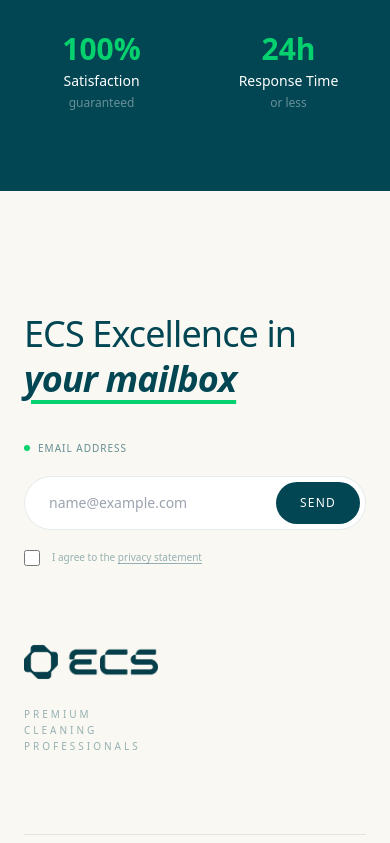
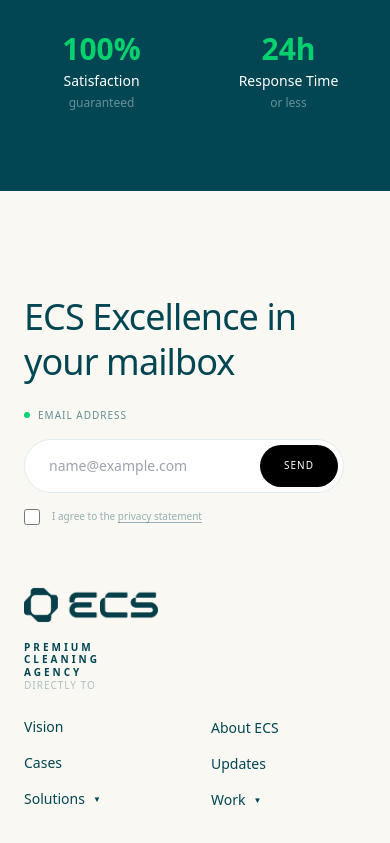
Before and after one commit to renatoquerales28-byte/extreme-cleaning-next, a Next.js app: page / in a window 390 px wide. Shown: the part 3895-4738 px from the top of the page. Built offline with nearby package versions, Linux system fonts and the light colour scheme.

Commit message:
UI: Replicate reference footer perfectly into a single h-screen viewport

```diff
--- a/src/components/landing/FooterSection.tsx
+++ b/src/components/landing/FooterSection.tsx
@@ -7,31 +7,30 @@ import { Instagram, Facebook, Linkedin, Twitter, ArrowRight } from "lucide-react
 
 export default function FooterSection() {
     return (
-        <footer className="w-full bg-[#F9F8F2] text-[#024653] py-20 lg:py-32 relative z-[100]">
-            <div className="max-w-[1700px] w-full mx-auto px-6 lg:px-10">
+        <footer className="w-full bg-[#F9F8F2] text-[#024653] h-screen min-h-[700px] flex flex-col justify-center snap-start relative z-10 overflow-hidden">
+            <div className="max-w-[1700px] w-full mx-auto px-6 lg:px-10 flex flex-col justify-between h-[85%] lg:h-[75%]">
 
-                {/* TOP SECTION: Newsletter & Large Logo */}
-                <div className="grid grid-cols-1 lg:grid-cols-2 gap-12 mb-20 items-start">
-
+                {/* --- TOP ROW --- */}
+                <div className="flex flex-col lg:flex-row justify-between items-start gap-12 lg:gap-0">
                     {/* Newsletter Side */}
-                    <div className="space-y-10">
+                    <div className="space-y-6 max-w-xl">
                         <h2 className="text-4xl lg:text-5xl font-light leading-tight tracking-tight">
                             ECS Excellence in <br />
-                            <span className="font-black italic underline decoration-[#05D16E] decoration-4 underline-offset-8">your mailbox</span>
+                            your mailbox
                         </h2>
 
-                        <div className="space-y-5">
+                        <div className="space-y-4">
                             <div className="flex items-center gap-2 text-[10px] font-normal uppercase tracking-widest text-[#024653]/60">
                                 <div className="w-1.5 h-1.5 rounded-full bg-[#05D16E]" />
                                 Email address
                             </div>
-                            <div className="relative group max-w-md">
+                            <div className="relative group w-[320px] md:w-[400px]">
                                 <input
                                     type="email"
                                     placeholder="name@example.com"
                                     className="w-full bg-white border border-[#024653]/10 px-6 py-4 rounded-full text-sm focus:outline-none focus:ring-2 focus:ring-[#05D16E]/20 transition-all font-normal text-[#024653]"
                                 />
-                                <button className="absolute right-1.5 top-1.5 bottom-1.5 px-6 bg-[#024653] text-white rounded-full text-xs font-medium uppercase tracking-widest hover:bg-[#0E6168] transition-all">
+                                <button className="absolute right-1.5 top-1.5 bottom-1.5 px-6 bg-black text-white rounded-full text-[10px] font-medium uppercase tracking-widest hover:bg-[#024653] transition-all">
                                     Send
                                 </button>
                             </div>
@@ -44,8 +43,8 @@ export default function FooterSection() {
                         </div>
                     </div>
 
-                    {/* Logo Side */}
-                    <div className="flex flex-col items-start lg:items-end lg:text-right space-y-3 pt-4">
+                    {/* Big Agency Logo Style */}
+                    <div className="flex flex-col items-start lg:items-end lg:text-right space-y-1">
                         <div className="relative h-16 w-48 md:w-64">
                             <Image
                                 src="/brand/logo-full.png"
@@ -57,92 +56,96 @@ export default function FooterSection() {
                                 }}
                             />
                         </div>
-                        <p className="text-[10px] font-normal uppercase tracking-[0.3em] text-[#024653]/40 leading-relaxed">
-                            Premium <br /> Cleaning <br /> Professionals
+                        <p className="text-[10px] font-black uppercase tracking-[0.3em] text-[#024653] leading-tight">
+                            PREMIUM <br /> CLEANING <br /> AGENCY
                         </p>
                     </div>
                 </div>
 
-                {/* MIDDLE SECTION: Links & Contact */}
-                <div className="border-t border-[#024653]/10 pt-16 pb-16">
-                    <div className="grid grid-cols-1 md:grid-cols-2 lg:grid-cols-4 gap-12 lg:gap-8">
+                {/* --- SEPARATOR LINE --- */}
+                <div className="w-full h-px bg-[#024653]/10" />
 
-                        {/* Nav Links Column */}
-                        <div className="md:col-span-2 grid grid-cols-2 gap-4">
+                {/* --- MIDDLE ROW --- */}
+                <div className="grid grid-cols-1 lg:grid-cols-12 gap-12 lg:gap-0 h-fit">
+                    {/* Primary Links */}
+                    <div className="lg:col-span-5 grid grid-cols-2 gap-8">
                         <div className="space-y-6">
-                                <h4 className="text-[10px] font-normal uppercase tracking-widest text-[#024653]/30">Explore</h4>
-                                <nav className="flex flex-col gap-5 text-sm font-normal">
-                                    <Link href="#services" className="hover:translate-x-1 transition-transform">Services</Link>
-                                    <Link href="#process" className="hover:translate-x-1 transition-transform">Process</Link>
-                                    <Link href="#reviews" className="hover:translate-x-1 transition-transform">Reviews</Link>
+                            <h4 className="text-[10px] font-normal uppercase tracking-widest text-[#024653]/30">Directly to</h4>
+                            <nav className="flex flex-col gap-4 text-sm font-normal">
+                                <Link href="#vision" className="hover:opacity-60 transition-opacity">Vision</Link>
+                                <Link href="#cases" className="hover:opacity-60 transition-opacity">Cases</Link>
+                                <Link href="#solutions" className="group flex items-center gap-2 hover:opacity-60 transition-opacity">
+                                    Solutions <span className="text-[8px] transform group-hover:translate-x-1 transition-transform">▼</span>
+                                </Link>
                             </nav>
                         </div>
-                            <div className="space-y-6">
-                                <nav className="flex flex-col gap-5 text-sm font-normal pt-10">
-                                    <Link href="/about" className="hover:translate-x-1 transition-transform">About Us</Link>
-                                    <Link href="/contact" className="hover:translate-x-1 transition-transform">Contact</Link>
-                                    <Link href="/quote" className="hover:translate-x-1 transition-transform text-[#05D16E] font-medium">Get Quote</Link>
+                        <div className="space-y-6 pt-10">
+                            <nav className="flex flex-col gap-4 text-sm font-normal">
+                                <Link href="/about" className="hover:opacity-60 transition-opacity">About ECS</Link>
+                                <Link href="/updates" className="hover:opacity-60 transition-opacity">Updates</Link>
+                                <Link href="/work" className="group flex items-center gap-2 hover:opacity-60 transition-opacity">
+                                    Work <span className="text-[8px] transform group-hover:translate-x-1 transition-transform">▼</span>
+                                </Link>
                             </nav>
                         </div>
                     </div>
 
-                        {/* Location Column 1 */}
-                        <div className="space-y-8">
-                            <h4 className="text-[10px] font-normal uppercase tracking-widest text-[#024653]/30">ECS Spokane</h4>
-                            <div className="text-xs space-y-1 font-normal leading-relaxed opacity-60">
-                                <p>509 N Howard St</p>
-                                <p>Spokane, WA 99201</p>
-                                <p>United States</p>
-                                <p className="pt-2 font-medium opacity-100">+1 (509) 123-4567</p>
+                    {/* Locations Grid */}
+                    <div className="lg:col-span-7 grid grid-cols-1 md:grid-cols-3 gap-8 lg:gap-4">
+                        {[
+                            { name: "ECS Spokane", addr: "509 N Howard St", city: "Spokane, WA 99201", country: "United States", phone: "+1 (509) 123-4567" },
+                            { name: "ECS Liberty", addr: "8017 Liberty Lake", city: "Spokane, WA 99019", country: "United States", phone: "+1 (509) 123-4568" },
+                            { name: "ECS Valley", addr: "1013 BC Broadway", city: "Spokane, WA 99206", country: "United States", phone: "+1 (509) 123-4569" }
+                        ].map((loc, i) => (
+                            <div key={i} className="space-y-5">
+                                <div className="space-y-1">
+                                    <h4 className="text-[10px] font-bold text-[#024653]">{loc.name}</h4>
+                                    <div className="text-[10px] space-y-0.5 font-normal leading-relaxed opacity-60">
+                                        <p>{loc.addr}</p>
+                                        <p>{loc.city}</p>
+                                        <p>{loc.country}</p>
+                                        <p className="pt-1">{loc.phone}</p>
                                     </div>
-                            <Link href="#" className="inline-flex items-center gap-2 px-6 py-3 bg-[#05D16E]/10 text-[#024653] rounded-full text-[10px] font-normal uppercase tracking-widest hover:bg-[#05D16E]/20 transition-all">
-                                Route <ArrowRight size={14} />
-                            </Link>
                                 </div>
-
-                        {/* Location Column 2 */}
-                        <div className="space-y-8">
-                            <h4 className="text-[10px] font-normal uppercase tracking-widest text-[#024653]/30">Service Area</h4>
-                            <div className="text-xs space-y-1 font-normal leading-relaxed opacity-60">
-                                <p>Greater Spokane Area</p>
-                                <p>Liberty Lake, WA</p>
-                                <p>Cheney, WA</p>
-                                <p className="pt-2 font-medium opacity-100">info@ecscleaningspot.com</p>
+                                <button className="inline-flex items-center gap-2 px-6 py-2.5 bg-[#E1F724] text-[#024653] rounded-full text-[10px] font-bold uppercase tracking-widest hover:scale-105 transition-all">
+                                    Route <span className="text-lg leading-none">→</span>
+                                </button>
                             </div>
-                            <Link href="/quote" className="inline-flex items-center gap-2 px-6 py-3 bg-[#05D16E]/10 text-[#024653] rounded-full text-[10px] font-normal uppercase tracking-widest hover:bg-[#05D16E]/20 transition-all">
-                                Get Clean <ArrowRight size={14} />
-                            </Link>
-                        </div>
-
+                        ))}
                     </div>
                 </div>
 
-                {/* BOTTOM SECTION: Socials & Email */}
-                <div className="border-t border-[#024653]/10 pt-10 flex flex-col md:flex-row justify-between items-center gap-8">
-                    <div className="flex items-center gap-3 text-xs font-normal">
-                        <div className="w-1.5 h-1.5 rounded-full bg-[#05D16E]" />
+                {/* --- SEPARATOR LINE --- */}
+                <div className="w-full h-px bg-[#024653]/10" />
+
+                {/* --- BOTTOM ROW --- */}
+                <div className="flex flex-col md:flex-row justify-between items-center gap-6">
+                    <div className="flex items-center gap-2 text-xs font-normal">
+                        <div className="w-1.5 h-1.5 rounded-full bg-[#E1F724]" />
                         <span className="opacity-80">info@ecscleaningspot.com</span>
                     </div>
 
-                    <div className="flex items-center gap-10">
-                        <div className="flex items-center gap-8 text-[#024653]/50">
-                            <Link href="#" className="hover:text-[#024653] transition-colors"><Linkedin size={20} /></Link>
-                            <Link href="#" className="hover:text-[#024653] transition-colors"><Instagram size={20} /></Link>
-                            <Link href="#" className="hover:text-[#024653] transition-colors"><Facebook size={20} /></Link>
+                    <div className="flex items-center gap-8">
+                        <div className="flex items-center gap-3">
+                            {[Linkedin, Instagram, Twitter].map((Icon, i) => (
+                                <Link key={i} href="#" className="w-8 h-8 rounded-full border border-[#024653]/10 flex items-center justify-center hover:bg-[#024653] hover:text-white transition-all">
+                                    <Icon size={14} />
+                                </Link>
+                            ))}
                         </div>
-                        <Link href="/privacy" className="text-[10px] font-normal uppercase tracking-widest text-[#024653]/40 hover:text-[#024653] transition-colors">
+                        <Link href="/privacy" className="text-[10px] font-normal text-[#024653]/60 hover:text-[#024653] transition-colors">
                             Privacy Policy
                         </Link>
                     </div>
                 </div>
 
-                {/* Copyright */}
-                <div className="mt-16 text-center border-t border-[#024653]/5 pt-8">
-                    <p className="text-[9px] font-normal uppercase tracking-[0.3em] text-[#024653]/20">
+            </div>
+
+            {/* Fixed copyright at the very bottom edge */}
+            <div className="absolute bottom-6 left-0 right-0 text-center opacity-10">
+                <p className="text-[8px] font-normal uppercase tracking-[0.3em]">
                     © 2025 Extreme Cleaning 509 LLC. All rights reserved.
                 </p>
-                </div>
-
             </div>
         </footer>
     );
```
Lines whose indentation alone changed are shown as unchanged.
